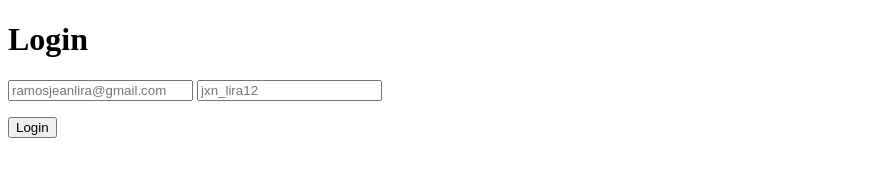
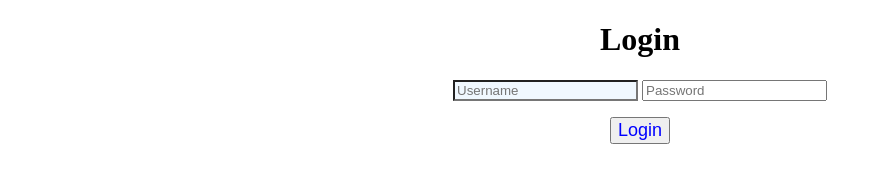
Before and after one commit to LiraRamos/Activity_3, a plain HTML site: page index.html in a window 1280 px wide. Shown: the whole page, without its empty margins (0-882 px from the left). Drawn offline with Linux system fonts and the light colour scheme.

Commit message:
maarte.html

```diff
--- a/index.html
+++ b/index.html
@@ -1,28 +1,58 @@
 <!DOCTYPE html>
 <html lang="en">
+
 <head>
-    <meta charset="UTF-8">
-    <meta name="viewport" content="width=device-width, initial-scale=1.0">
+
     <title>Login</title>
+    <style>
+        /* id */
+        #divContainer {
+            text-align: center;
+        }
+        /*class name */
+        .redText {
+            color: brown;
+            background-color: aliceblue;
+        }
+        .redText:hover {
+            color: blue;
+        }
+        #btnLogin {
+            font-size: large;
+            color: blue;
+        }
 
+        #btnLogin:hover {
+            cursor: pointer;
+            font-size: xx-large;
+            color: brown;
+        }
+        /*input {
+            text-align: right;
+        }*/
+    </style>
 </head>
 
 <body>
-    <div style="align-items: center;">
-   <h1>Login</h1>
-   <input type="text" placeholder="ramosjeanlira@gmail.com">
-   <input type="text" placeholder="jxn_lira12">
+
+    <div style="text-align: center;" id="divContainer">
+        <h1>Login</h1>
+        <input type="text" placeholder="Username" id="txtUsername" class="redText">
+        <input type="password" placeholder="Password" id="txtPassword" class="resText">
         <div style="margin-top: 1rem;">
-            <button id="btnlogin">Login</button>
- </div>
-         <script>
-        // Javascript
+            <button id="btnLogin" onclick="alert ('Login Successfully')">Login</button>
+        </div>
+    </div>
+</body>
+
+    <script>
+        // JavaScript
         console.log("Hello World");
-        // let var
-        let buttonLogin = document.querySelector('#btnlogin');
-        buttonLogin.onclick=function(){
-            alert("Login Successfully.")
+        // let / var
+        let buttonLogin = document.querySelector('#btnLogin');
+        buttonLogin.onclick = function () {
+            alert("Login Successfully")
         };
     </script>
-</body>
+
 </html>
```
